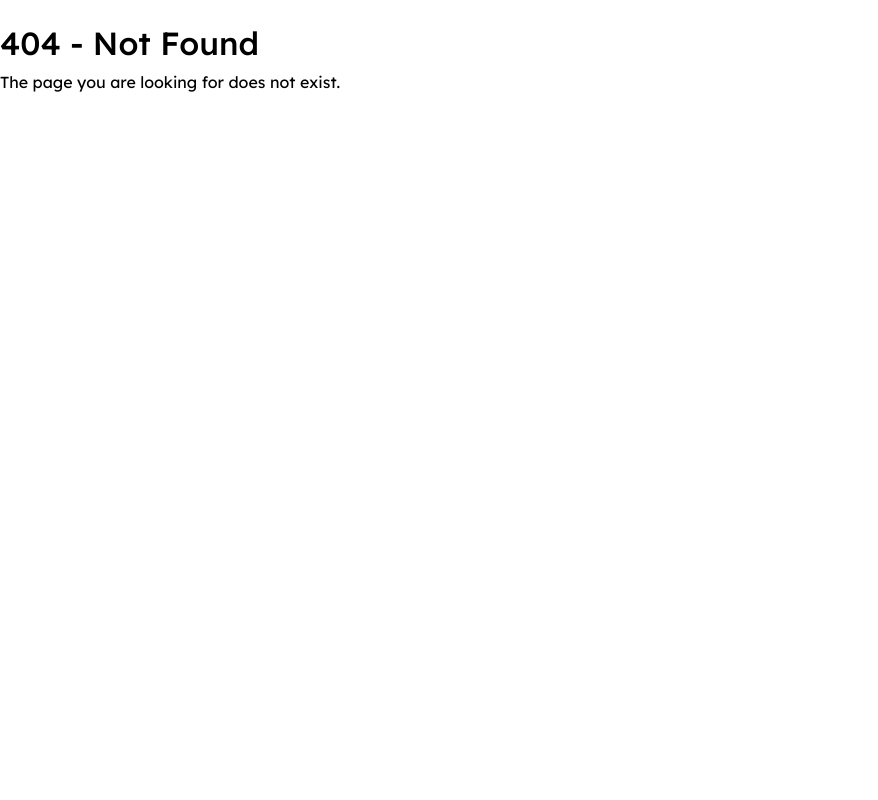
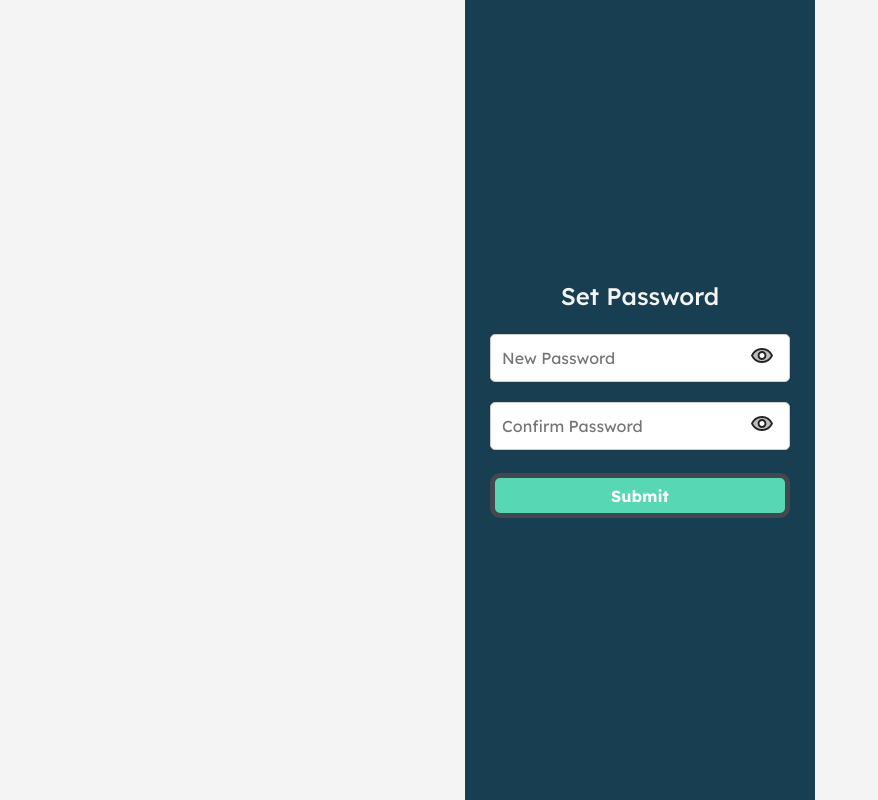
Before and after one commit to kloctech/buckle-beats-frontend, a React (Create React App) app: page /set-password in a window 1280 px wide. Before the commit this address had no page. Shown: the whole page, without its empty margins (0-878 px from the left). Built offline with nearby package versions, Linux system fonts and the light colour scheme.

Commit message:
Update : set-password UI added

```diff
--- a/src/App.js
+++ b/src/App.js
@@ -18,6 +18,7 @@ import { Toaster } from "react-hot-toast";
 import LostQRCode from "./components/lost-qrcode/lost-qrcode";
 // import QrCodeScanner from "./components/qr-code-scanner/qr-code-scanner";
 import QrCodeScanner from "./components/qr-code-scanner/qr-code-scanner";
+import SetPassword from "./components/set-password/set-password";
 
 const App = () => {
   const [loading, setLoading] = useState(true);
@@ -42,10 +43,11 @@ const App = () => {
         <Route path="/register" element={<RegisterForm />} />
         <Route path="/account" element={<VerifyEmail />} />
         <Route path="*" element={<NotFound />} />
-        <Route path="/forgot-password-link" element={<ForgotPasswordLink/>} />
+        <Route path="/forgot-password-link" element={<ForgotPasswordLink />} />
         <Route path="/forgot-password" element={<ForgotPassword />} />
-        <Route path ='/qr-scanner' element = {<QrCodeScanner/>}/>
+        <Route path="/qr-scanner" element={<QrCodeScanner />} />
         <Route path="/qr-code/:id" element={<LostQRCode />} />
+        <Route path="/set-password" element={<SetPassword />} />
         {mainRoutes}
       </Routes>
     </Router>
--- a/src/components/qr-codes/qr-codes.js
+++ b/src/components/qr-codes/qr-codes.js
@@ -53,7 +53,6 @@ const QrCodes = ({ searchInput }) => {
         if (response.data.qrCodes.length === 0) {
           setIsEmptyResult(true);
         }
-        if (response.data.qrCodes.length < limit) setIsEmptyResult(true);
 
         if (page === 1) {
           setQrCodes(response.data.qrCodes);
--- /dev/null
+++ b/src/components/set-password/set-password.js
@@ -0,0 +1,120 @@
+import React, { useState, useEffect } from "react";
+import axios from "axios";
+import { useForm } from "react-hook-form";
+import VisibilityTwoToneIcon from "@mui/icons-material/VisibilityTwoTone";
+import VisibilityOffTwoToneIcon from "@mui/icons-material/VisibilityOffTwoTone";
+import "../../styles/forgot-password/forgot-password.scss";
+import toast from "react-hot-toast";
+import { useNavigate } from "react-router-dom";
+
+const SetPassword = () => {
+  const {
+    register,
+    handleSubmit,
+    watch,
+    reset,
+    setError,
+    clearErrors,
+    formState: { errors },
+  } = useForm();
+
+  const [passwordVisible, setPasswordVisible] = useState(false);
+  const [confirmPasswordVisible, setConfirmPasswordVisible] = useState(false);
+  const [token, setToken] = useState("");
+  const [code, setCode] = useState("");
+
+  const password = watch("password");
+  const confirmPassword = watch("confirmPassword");
+
+  useEffect(() => {
+    const searchParams = new URLSearchParams(window.location.search);
+    setToken(searchParams.get("token"));
+    setCode(searchParams.get("code"));
+  }, []);
+
+  const navigate = useNavigate();
+
+  useEffect(() => {
+    if (confirmPassword && confirmPassword !== password) {
+      setError("confirmPassword", {
+        type: "validate",
+        message: "Passwords do not match",
+      });
+    } else {
+      clearErrors("confirmPassword");
+    }
+  }, [confirmPassword, password, setError, clearErrors]);
+
+  const togglePasswordVisibility = () => {
+    setPasswordVisible(!passwordVisible);
+  };
+
+  const toggleConfirmPasswordVisibility = () => {
+    setConfirmPasswordVisible(!confirmPasswordVisible);
+  };
+
+  const onSubmit = async (data) => {
+    const url = process.env.REACT_APP_PRODUCTION_URL;
+
+    try {
+      const response = await axios.post(`${url}/api/user/set-password`, { password: data.password, code: code, token: token });
+      toast.success(response.data.resultMessage.en, { duration: 5000 });
+      reset();
+      navigate("/login");
+    } catch (error) {
+      toast.error(error.response?.data?.resultMessage?.en, { duration: 5000 });
+    }
+  };
+
+  const passwordRegex = /^(?=.*\d)(?=.*[a-z])(?=.*[A-Z])(?=.*[.!@$%^&*])[^\s]{8,}$/;
+
+  return (
+    <div className="forgot-password-main-container">
+      <div className="forgot-password-form">
+        <h4 className="forgot-password-heading">Set Password</h4>
+        <form onSubmit={handleSubmit(onSubmit)}>
+          <div className="form-group-reg password-container">
+            <input
+              className="input-box"
+              type={passwordVisible ? "text" : "password"}
+              id="password"
+              {...register("password", {
+                required: "Password is required",
+                pattern: {
+                  value: passwordRegex,
+                  message: "Password must be at least 8 characters long, contain a digit, an uppercase letter, a lowercase letter, and a special character",
+                },
+              })}
+              placeholder="New Password"
+            />
+            <button type="button" className="show-password" onClick={togglePasswordVisibility}>
+              {passwordVisible ? <VisibilityOffTwoToneIcon /> : <VisibilityTwoToneIcon />}
+            </button>
+            {errors.password && <span className="error">{errors.password.message}</span>}
+          </div>
+          <div className={`password-container form-group ${errors.password ? "with-error" : ""}`}>
+            <input
+              className="input-box"
+              type={confirmPasswordVisible ? "text" : "password"}
+              id="confirmPassword"
+              {...register("confirmPassword", {
+                required: "Confirm Password is required",
+                validate: (value) => value === watch("password") || "Passwords do not match",
+              })}
+              placeholder="Confirm Password"
+            />
+            <button type="button" className="show-password" onClick={toggleConfirmPasswordVisibility}>
+              {confirmPasswordVisible ? <VisibilityOffTwoToneIcon /> : <VisibilityTwoToneIcon />}
+            </button>
+            {errors.confirmPassword && <span className="error">{errors.confirmPassword.message}</span>}
+          </div>
+          <button className="button" type="submit">
+            Submit
+          </button>
+        </form>
+      </div>
+    </div>
+  );
+};
+
+export default SetPassword;
```
